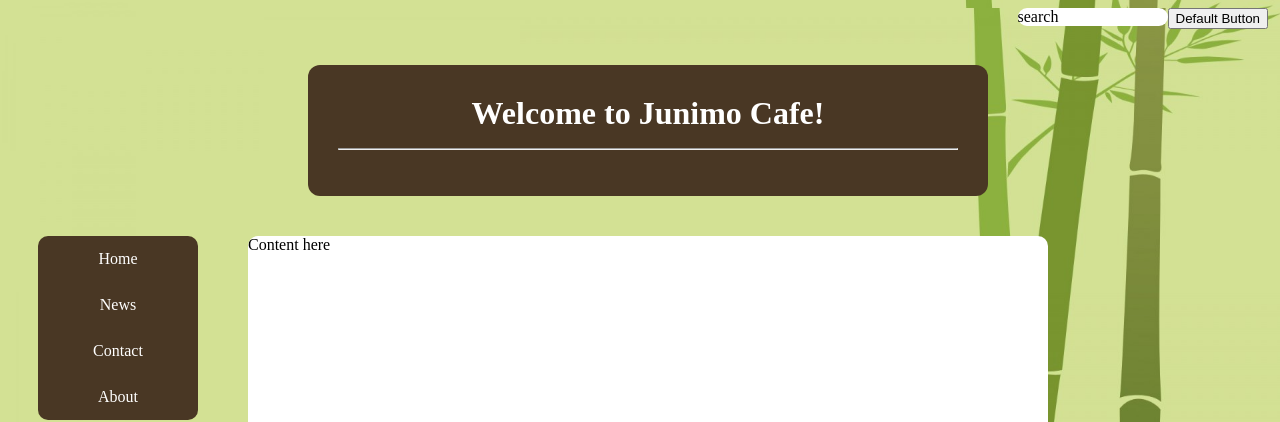
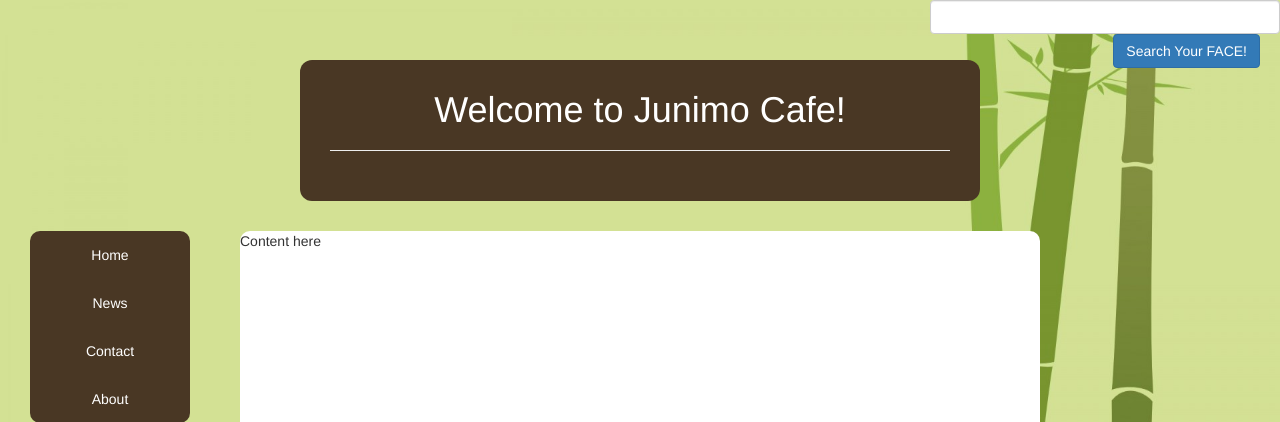
Before and after one commit to asolon11/CoffeeShopIntranet, a PHP site: page / in a window 1280 px wide. Shown: the top 422 px of the page. Run offline with PHP 8.4, Linux system fonts and the light colour scheme.

Commit message:
Modified style.css and index.html

```diff
--- a/css/style.css
+++ b/css/style.css
@@ -28,11 +28,10 @@
   margin-right: 20px;
 }
 
-div.search {
-  background-color: white;
+div.form-group {
   float: right;
   border-radius: 10px;
-  width: 150px;
+  width: 350px;
   display: inline;
 }
 
--- a/index.html
+++ b/index.html
@@ -3,12 +3,15 @@
   <head>
     <meta charset="utf-8">
     <title>Junimo Cafe</title>
-    <!-- <link rel="stylesheet" href="https://maxcdn.bootstrapcdn.com/bootstrap/3.3.6/css/bootstrap.min.css" integrity="sha384-1q8mTJOASx8j1Au+a5WDVnPi2lkFfwwEAa8hDDdjZlpLegxhjVME1fgjWPGmkzs7" crossorigin="anonymous"> -->
+    <link rel="stylesheet" href="https://maxcdn.bootstrapcdn.com/bootstrap/3.3.6/css/bootstrap.min.css" integrity="sha384-1q8mTJOASx8j1Au+a5WDVnPi2lkFfwwEAa8hDDdjZlpLegxhjVME1fgjWPGmkzs7" crossorigin="anonymous">
     <link rel="stylesheet" href="css/style.css">
   </head>
   <body>
 
-    <button>Default Button</button><div class="search">search</div>
+
+	<div class="form-group">
+	<input type="text" class="form-control" id="search"><button type="button" class="btn btn-primary" placeholder="Search">Search Your FACE!</button>
+	</div>
     <br><br>
 
     <h1>Welcome to Junimo Cafe!<hr></hr></h1>
```
